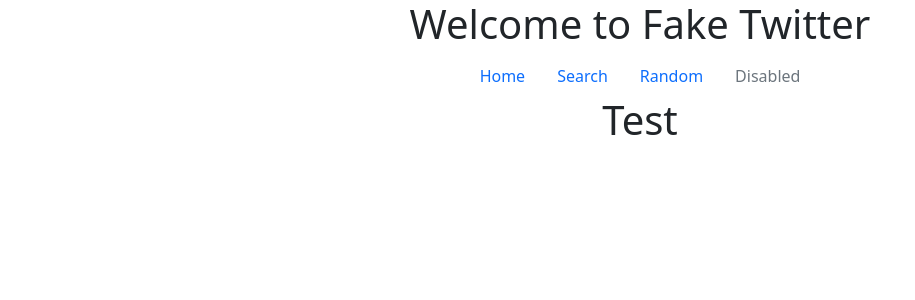
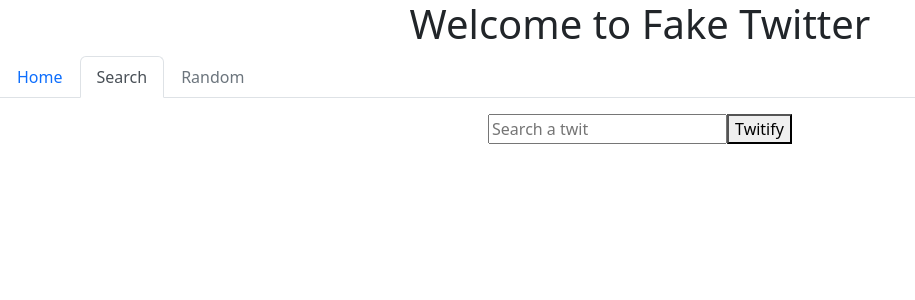
Before and after one commit to quietoutthere/twitter-showcase, a React (Create React App) app in the folder my-app/: page / in a window 1280 px wide. Shown: the top 300 px of the page, without its empty margins (0-915 px from the left). Built offline with nearby package versions, Linux system fonts and the light colour scheme.

Commit message:
search bar added

```diff
--- a/my-app/package.json
+++ b/my-app/package.json
@@ -6,7 +6,9 @@
     "@testing-library/jest-dom": "^5.16.5",
     "@testing-library/react": "^13.4.0",
     "@testing-library/user-event": "^13.5.0",
+    "bootstrap": "^5.2.3",
     "react": "^18.2.0",
+    "react-bootstrap": "^2.7.0",
     "react-dom": "^18.2.0",
     "react-scripts": "5.0.1",
     "web-vitals": "^2.1.4"
--- a/my-app/public/index.html
+++ b/my-app/public/index.html
@@ -9,7 +9,12 @@
       name="description"
       content="Web site created using create-react-app"
     />
-    <link href="https://cdn.jsdelivr.net/npm/bootstrap@5.0.2/dist/css/bootstrap.min.css" rel="stylesheet" integrity="sha384-EVSTQN3/azprG1Anm3QDgpJLIm9Nao0Yz1ztcQTwFspd3yD65VohhpuuCOmLASjC" crossorigin="anonymous">
+    <link
+    rel="stylesheet"
+    href="https://cdn.jsdelivr.net/npm/bootstrap@5.2.3/dist/css/bootstrap.min.css"
+    integrity="sha384-rbsA2VBKQhggwzxH7pPCaAqO46MgnOM80zW1RWuH61DGLwZJEdK2Kadq2F9CUG65"
+    crossorigin="anonymous"
+  />
     <!--
       manifest.json provides metadata used when your web app is installed on a
       user's mobile device or desktop. See https://developers.google.com/web/fundamentals/web-app-manifest/
--- a/my-app/src/App.js
+++ b/my-app/src/App.js
@@ -1,13 +1,12 @@
 import React from 'react';
 import Nav from './Components.js/Nav'
-import Search from './Components.js/Search'
+import 'bootstrap/dist/css/bootstrap.min.css';
 
 function App() {
   return (
     <div className="App">
       <h1>Welcome to Fake Twitter</h1>
       <Nav />
-      <Search />
     </div>
   );
 }
--- a/my-app/src/Components.js/Nav.js
+++ b/my-app/src/Components.js/Nav.js
@@ -1,25 +1,26 @@
-import React from 'react';
+import Tab from 'react-bootstrap/Tab';
+import Tabs from 'react-bootstrap/Tabs';
+
 import Search from './Search'
 
-
 function Nav() {
-
-    return (
-      <ul class="nav justify-content-center">
-      <li class="nav-item">
-        <a class="nav-link active" aria-current="page" href="#">Home</a>
-      </li>
-      <li class="nav-item">
-        <a class="nav-link" href={Search}>Search</a>
-      </li>
-      <li class="nav-item">
-        <a class="nav-link" href="#">Random</a>
-      </li>
-      <li class="nav-item">
-        <a class="nav-link disabled" href="#" tabindex="-1" aria-disabled="true">Disabled</a>
-      </li>
-    </ul>
-    )
+  return (
+    <Tabs
+      defaultActiveKey="profile"
+      id="uncontrolled-tab-example"
+      className="mb-3"
+    >
+      <Tab eventKey="home" title="Home">
+        {/* <Search /> */}
+      </Tab>
+      <Tab eventKey="profile" title="Search">
+        <Search />
+      </Tab>
+      <Tab eventKey="contact" title="Random" disabled>
+        {/* <Search /> */}
+      </Tab>
+    </Tabs>
+  );
 }
 
 export default Nav;
--- a/my-app/src/Components.js/Search.js
+++ b/my-app/src/Components.js/Search.js
@@ -1,10 +1,24 @@
-import React from 'react';
+import React, {useState} from 'react';
 
 function Search() {
 
+    const [twitSearch, setTwitSearch] = useState('')
+
+    const handleChange = (e) => {
+        e.preventDefault();
+        setTwitSearch(e.target.value);
+        console.log(twitSearch)
+    }
+
     return(
         <>
-            <h1>Test</h1>
+            <input type="text"
+            placeholder='Search a twit'
+            value={twitSearch}
+            id='input'
+            onChange={handleChange}
+            required/>
+            <button>Twitify</button>
         </>
 
     )
--- a/my-app/src/index.js
+++ b/my-app/src/index.js
@@ -2,7 +2,7 @@ import React from 'react';
 import ReactDOM from 'react-dom/client';
 import './index.css';
 import App from './App';
-
+import 'bootstrap/dist/css/bootstrap.min.css';
 
 const root = ReactDOM.createRoot(document.getElementById('root'));
 root.render(
```
Also changed, not shown: 1 other file (tests, documents, lock files or other folders).
